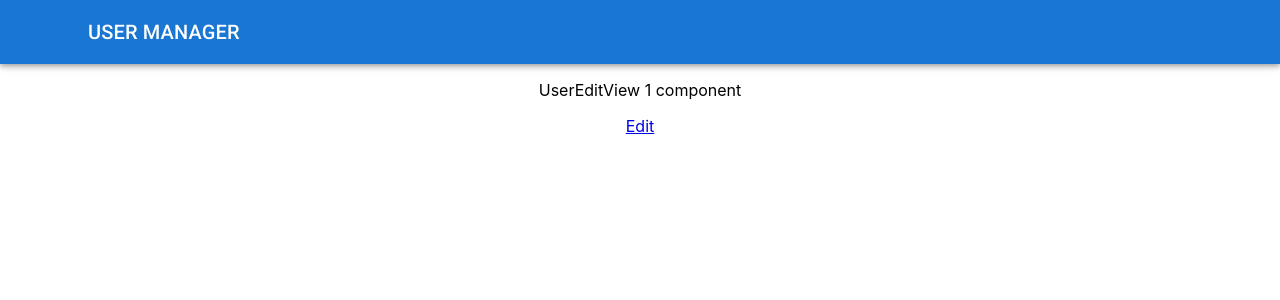
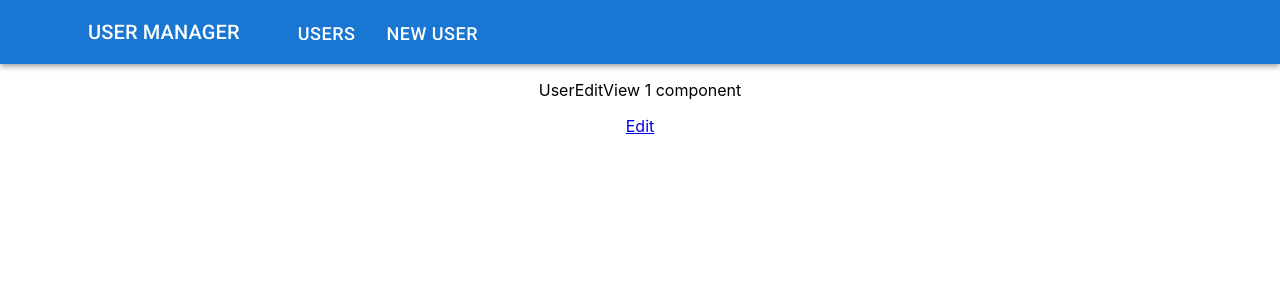
Before and after one commit to malmon305/intive-patronage-users-manager, a React (Create React App) app: page / in a window 1280 px wide. Shown: the top 300 px of the page. Built offline with nearby package versions, Linux system fonts and the light colour scheme.

Commit message:
Improve Header styling

```diff
--- a/src/components/Header.tsx
+++ b/src/components/Header.tsx
@@ -4,11 +4,12 @@ import { Box, Button, Container, Toolbar, Typography } from '@mui/material';
 import { makeStyles } from '@mui/styles';
 import { Link } from 'react-router-dom';
 
+// https://github.com/mui-org/material-ui/issues/27149
 const useStyles = makeStyles({
   headerLink: {
-    color: 'white',
-    margin: '0 0 0 30px',
-    fontSize: '18px'
+    color: 'white!important',
+    margin: '3px 15px 0 0!important',
+    fontSize: '18px!important'
   }
 });
 
@@ -20,7 +21,7 @@ function Header() {
     },
     {
       label: 'NEW USER',
-      href: '/NewUser'
+      href: '/edit'
     }
   ];
 
@@ -34,11 +35,13 @@ function Header() {
             <Typography variant="h6" noWrap>
               USER MANAGER
             </Typography>
-            {headerLinks.map(({ label, href }) => (
-              <Button variant="text" key={label} component={Link} to={href} replace className={classes.headerLink}>
-                {label}
-              </Button>
-            ))}
+            <Box ml="50px">
+              {headerLinks.map(({ label, href }) => (
+                <Button key={label} color="warning" component={Link} to={href} replace className={classes.headerLink}>
+                  {label}
+                </Button>
+              ))}
+            </Box>
           </Box>
         </Toolbar>
       </Container>
```
